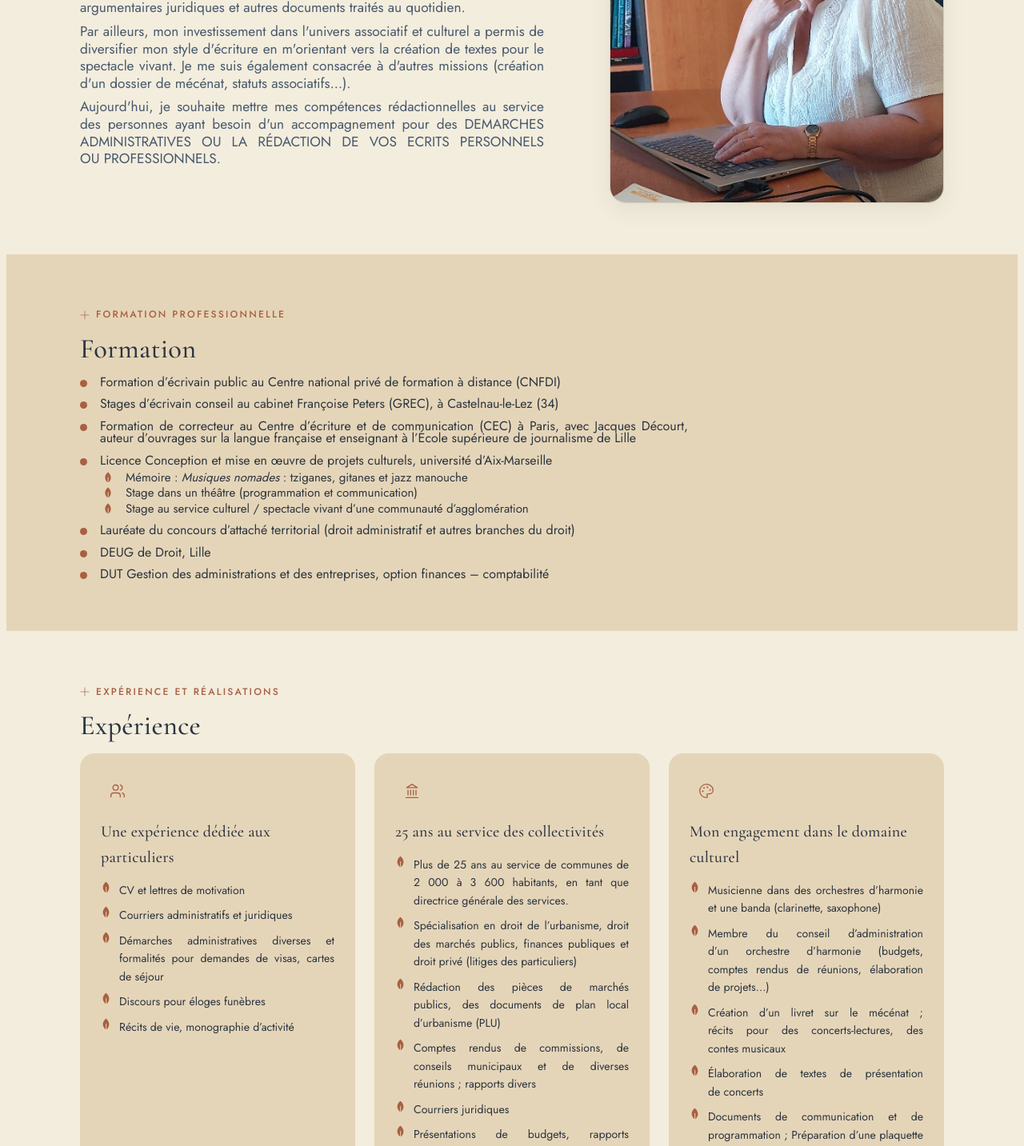
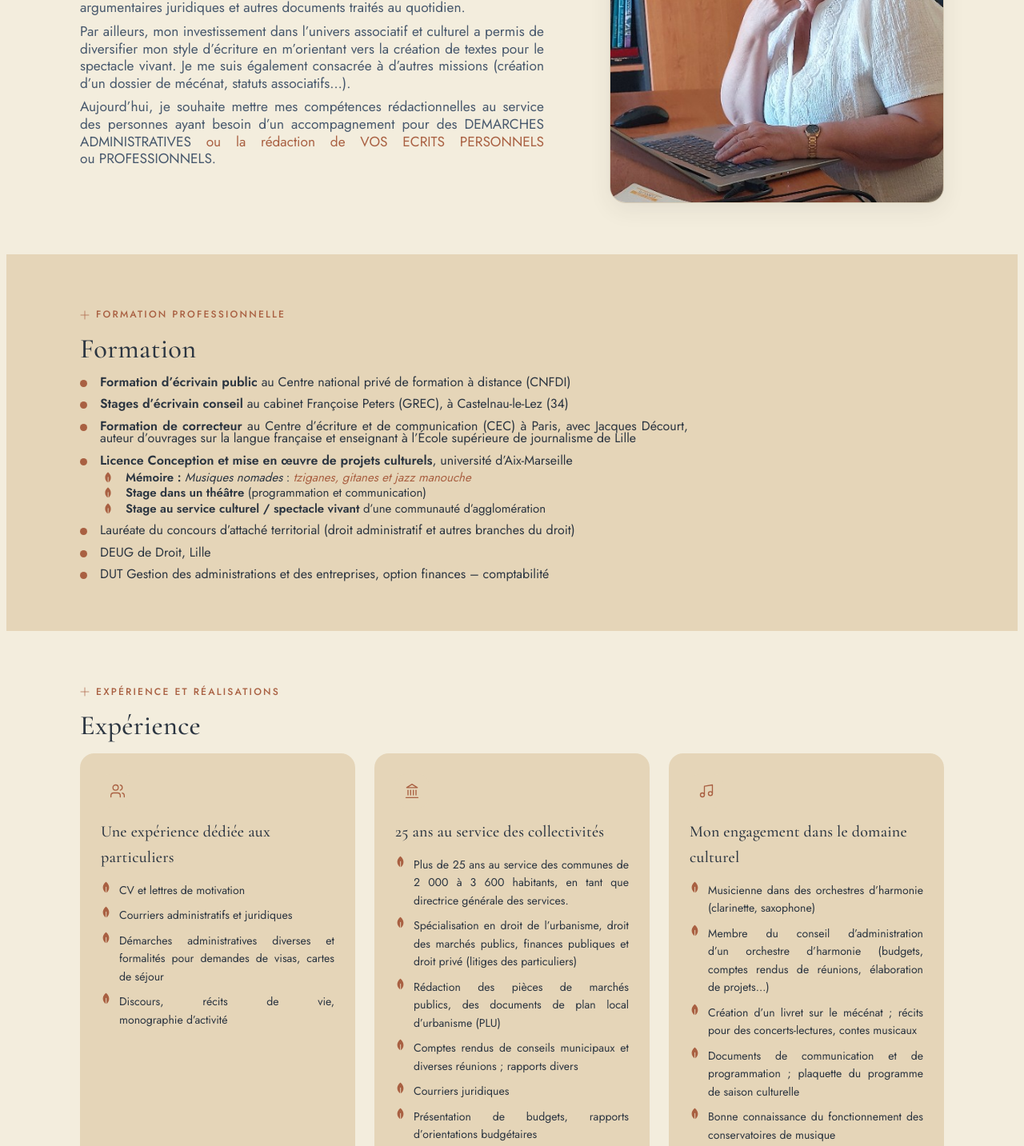
Before and after one commit to amadouba-tech/amj, a Next.js app: page /qui-suis-je in a window 1280 px wide. Shown: the part 480-1913 px from the top of the page at 80% size. Built offline with nearby package versions, Linux system fonts and the light colour scheme.

Commit message:
dernier modif

```diff
--- a/data/content.js
+++ b/data/content.js
@@ -1,6 +1,6 @@
 import {
   Users, Building2, Briefcase, Phone, FileText, MapPin,
-  GraduationCap, Mail, Heart, Landmark, Palette, Mic, BookOpen,
+  GraduationCap, Mail, Heart, Landmark, Palette, Mic, BookOpen, Music,
 } from "lucide-react";
 import { IMAGES } from "./images.js";
 
@@ -260,25 +260,29 @@ export const QUI_SUIS_JE_INTRO = {
     </>
   ),
   paragraphs: [
-    "Pendant plus de 25 ans, j\'ai développé mes compétences rédactionnelles au sein des collectivités territoriales pour des écrits allant du simple courrier administratif à la note de présentation d\'un projet structurant pour demande de subvention européenne, sans oublier les comptes rendus, rapports, argumentaires juridiques et autres documents traités au quotidien.",
-    "Par ailleurs, mon investissement dans l\'univers associatif et culturel a permis de diversifier mon style d\'écriture en m\'orientant vers la création de textes pour le spectacle vivant. Je me suis également consacrée à d\'autres missions (création d\'un dossier de mécénat, statuts associatifs\u2026).",
+    "Pendant plus de 25 ans, j\u2019ai développé mes compétences rédactionnelles au sein des collectivités territoriales pour des écrits allant du simple courrier administratif à la note de présentation d\u2019un projet structurant pour demande de subvention européenne, sans oublier les comptes rendus, rapports, argumentaires juridiques et autres documents traités au quotidien.",
+    "Par ailleurs, mon investissement dans l\u2019univers associatif et culturel a permis de diversifier mon style d\u2019écriture en m\u2019orientant vers la création de textes pour le spectacle vivant. Je me suis également consacrée à d\u2019autres missions (création d\u2019un dossier de mécénat, statuts associatifs\u2026).",
     <>
-      Aujourd'hui, je souhaite mettre mes compétences rédactionnelles au service des personnes ayant besoin d'un
-      accompagnement pour des DEMARCHES ADMINISTRATIVES OU LA RÉDACTION DE <span className="intro-caps">VOS</span> ECRITS PERSONNELS OU PROFESSIONNELS.
+      Aujourd&rsquo;hui, je souhaite mettre mes compétences rédactionnelles au service des personnes ayant besoin d&rsquo;un
+      accompagnement pour des DEMARCHES ADMINISTRATIVES{" "}
+      <span className="text-highlight">
+        ou la rédaction de <span className="intro-caps">VOS</span> ECRITS PERSONNELS
+      </span>{" "}
+      ou PROFESSIONNELS.
     </>,
   ],
 };
 
 export const FORMATION = [
-  { text: "Formation d\u2019écrivain public au Centre national privé de formation à distance (CNFDI)" },
-  { text: "Stages d\u2019écrivain conseil au cabinet Françoise Peters (GREC), à Castelnau-le-Lez (34)" },
-  { text: "Formation de correcteur au Centre d\u2019écriture et de communication (CEC) à Paris, avec Jacques Décourt, auteur d\u2019ouvrages sur la langue française et enseignant à l\u2019École supérieure de journalisme de Lille" },
+  { text: <><strong>Formation d&rsquo;écrivain public</strong> au Centre national privé de formation à distance (CNFDI)</> },
+  { text: <><strong>Stages d&rsquo;écrivain conseil</strong> au cabinet Françoise Peters (GREC), à Castelnau-le-Lez (34)</> },
+  { text: <><strong>Formation de correcteur</strong> au Centre d&rsquo;écriture et de communication (CEC) à Paris, avec Jacques Décourt, auteur d&rsquo;ouvrages sur la langue française et enseignant à l&rsquo;École supérieure de journalisme de Lille</> },
   {
-    text: "Licence Conception et mise en œuvre de projets culturels, université d\u2019Aix-Marseille",
+    text: <><strong>Licence Conception et mise en œuvre de projets culturels</strong>, université d&rsquo;Aix-Marseille</>,
     sub: [
-      <>Mémoire : <em>Musiques nomades</em>&nbsp;: tziganes, gitanes et jazz manouche</>,
-      "Stage dans un théâtre (programmation et communication)",
-      "Stage au service culturel / spectacle vivant d\u2019une communauté d\u2019agglomération",
+      <><strong>Mémoire&nbsp;:</strong> <em>Musiques nomades</em>&nbsp;: <span className="text-highlight"><em>tziganes, gitanes et jazz manouche</em></span></>,
+      <><strong>Stage dans un théâtre</strong> (programmation et communication)</>,
+      <><strong>Stage au service culturel / spectacle vivant</strong> d&rsquo;une communauté d&rsquo;agglomération</>,
     ],
   },
   { text: "Lauréate du concours d\u2019attaché territorial (droit administratif et autres branches du droit)" },
@@ -294,33 +298,31 @@ export const EXPERIENCE_GROUPS = [
       "CV et lettres de motivation",
       "Courriers administratifs et juridiques",
       "Démarches administratives diverses et formalités pour demandes de visas, cartes de séjour",
-      "Discours pour éloges funèbres",
-      "Récits de vie, monographie d\u2019activité",
+      "Discours, récits de vie, monographie d\u2019activité",
     ],
   },
   {
     title: "25 ans au service des collectivités",
     icon: Landmark,
     items: [
-      "Plus de 25 ans au service de communes de 2\u00A0000 à 3\u00A0600 habitants, en tant que directrice générale des services.",
+      "Plus de 25 ans au service des communes de 2\u00A0000 à 3\u00A0600 habitants, en tant que directrice générale des services.",
       "Spécialisation en droit de l\u2019urbanisme, droit des marchés publics, finances publiques et droit privé (litiges des particuliers)",
       "Rédaction des pièces de marchés publics, des documents de plan local d\u2019urbanisme (PLU)",
-      "Comptes rendus de commissions, de conseils municipaux et de diverses réunions\u00A0; rapports divers",
+      "Comptes rendus de conseils municipaux et diverses réunions\u00A0; rapports divers",
       "Courriers juridiques",
-      "Présentations de budgets, rapports d\u2019orientations budgétaires",
+      "Présentation de budgets, rapports d\u2019orientations budgétaires",
       "Constitution de dossiers de subventions",
     ],
   },
   {
     title: "Mon engagement dans le domaine culturel",
-    icon: Palette,
+    icon: Music,
     items: [
-      "Musicienne dans des orchestres d\u2019harmonie et une banda (clarinette, saxophone)",
+      "Musicienne dans des orchestres d\u2019harmonie (clarinette, saxophone)",
       "Membre du conseil d\u2019administration d\u2019un orchestre d\u2019harmonie (budgets, comptes rendus de réunions, élaboration de projets\u2026)",
-      "Création d\u2019un livret sur le mécénat\u00A0; récits pour des concerts-lectures, des contes musicaux",
-      "Élaboration de textes de présentation de concerts",
-      "Documents de communication et de programmation\u00A0; Préparation d\u2019une plaquette du programme de saison culturelle pour une communauté d\u2019agglomération",
-      "Bonne connaissance du fonctionnement des conservatoires de musique, danse et théâtre",
+      "Création d\u2019un livret sur le mécénat\u00A0; récits pour des concerts-lectures, contes musicaux",
+      "Documents de communication et de programmation\u00A0; plaquette du programme de saison culturelle",
+      "Bonne connaissance du fonctionnement des conservatoires de musique",
     ],
   },
 ];
```
